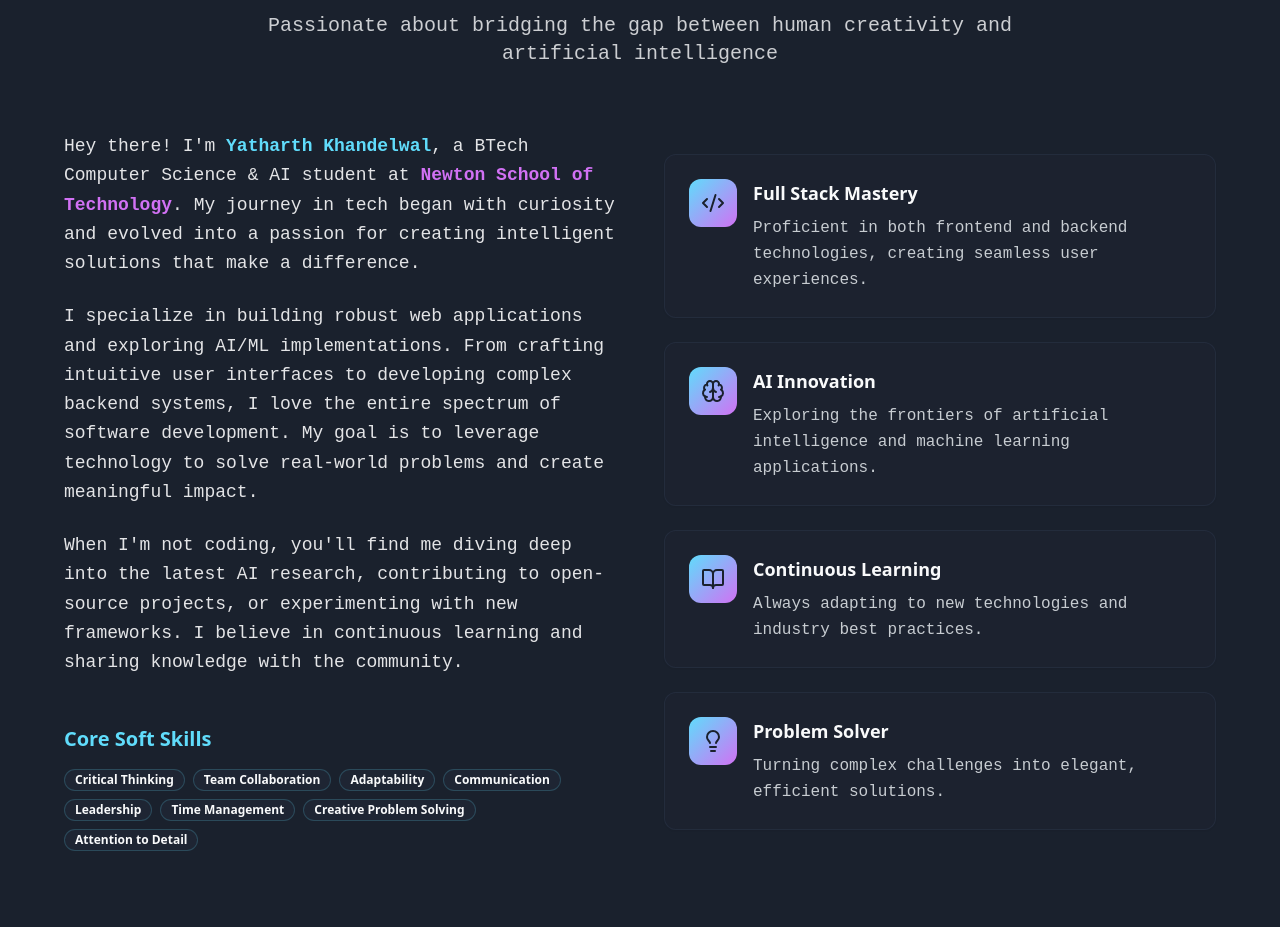
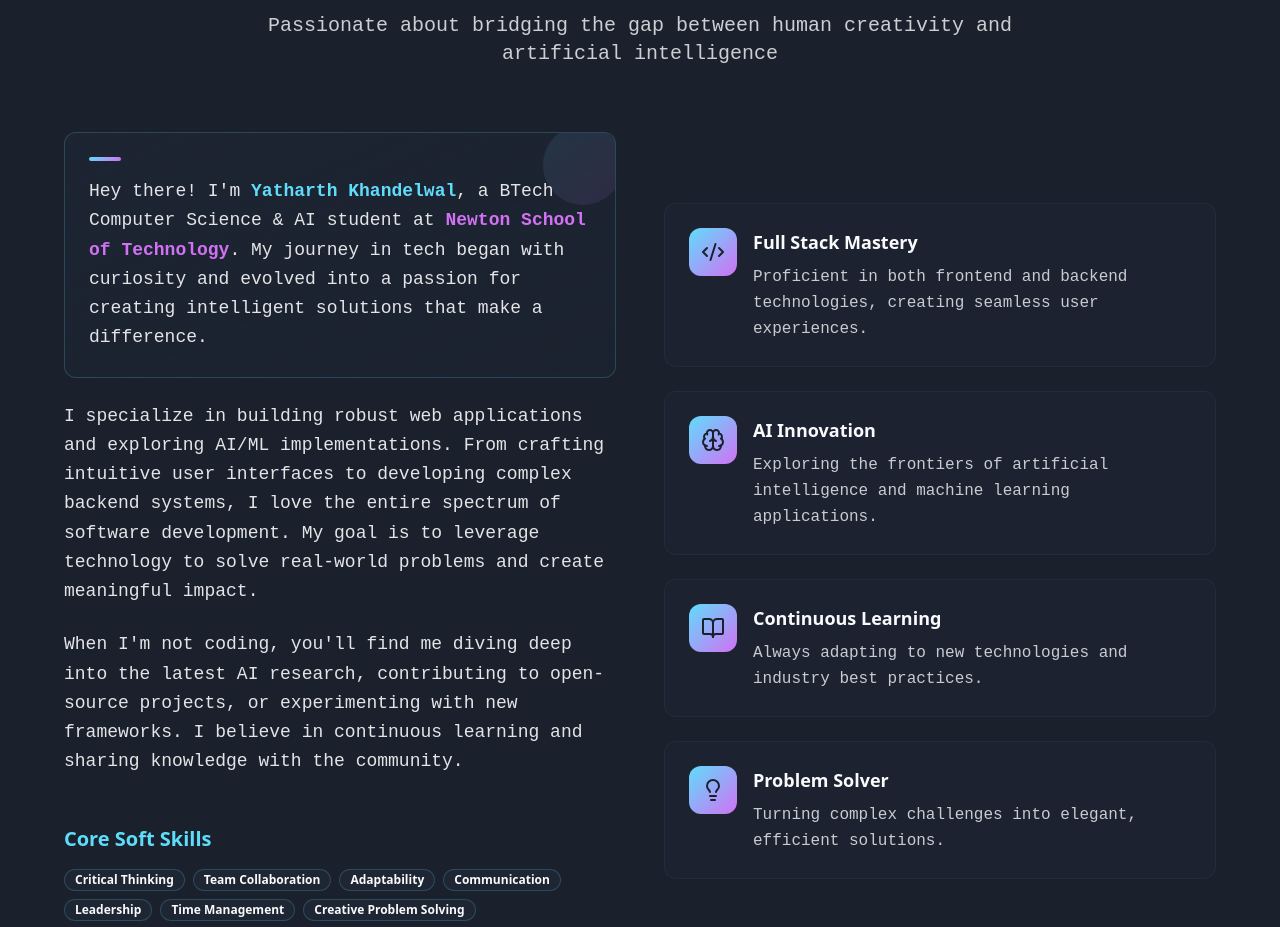
Before and after one commit to Heyykrishnna/spectrum-skill-hub, a React (Vite) app: page / in a window 1280 px wide. Shown: the part 940-1867 px from the top of the page. Built offline with nearby package versions, Linux system fonts and the light colour scheme; a web font is replaced by a local one.

Commit message:
Add dynamic box to About Me
Add a dynamic box element with transitions to the About Me section, specifically around the introductory paragraph.

```diff
--- a/src/components/About.tsx
+++ b/src/components/About.tsx
@@ -47,12 +47,19 @@ const About = () => {
         <div className="grid lg:grid-cols-2 gap-12 items-center">
           <div className="space-y-6">
             <div className="prose prose-invert max-w-none font-mono space-y-6">
-              <p className="text-lg leading-relaxed text-foreground/90">
-                Hey there! I'm <span className="text-primary font-semibold">Yatharth Khandelwal</span>,
-                a BTech Computer Science & AI student at <span className="text-accent font-semibold">Newton School of Technology</span>.
-                My journey in tech began with curiosity and evolved into a passion for creating
-                intelligent solutions that make a difference.
-              </p>
+              <div className="group relative overflow-hidden rounded-xl bg-gradient-to-br from-card/80 to-card/40 border border-primary/20 p-6 hover:border-primary/40 transition-all duration-500 hover:shadow-glow-primary/30 animate-fade-in">
+                <div className="absolute inset-0 bg-gradient-to-r from-primary/5 to-accent/5 opacity-0 group-hover:opacity-100 transition-opacity duration-500"></div>
+                <div className="absolute -top-2 -right-2 w-20 h-20 bg-gradient-primary rounded-full opacity-10 group-hover:scale-125 transition-transform duration-700"></div>
+                <div className="relative z-10">
+                  <div className="w-8 h-1 bg-gradient-primary rounded-full mb-4 group-hover:w-12 transition-all duration-300"></div>
+                  <p className="text-lg leading-relaxed text-foreground/90 group-hover:text-foreground transition-colors duration-300">
+                    Hey there! I'm <span className="text-primary font-semibold group-hover:text-primary/90 transition-colors">Yatharth Khandelwal</span>,
+                    a BTech Computer Science & AI student at <span className="text-accent font-semibold group-hover:text-accent/90 transition-colors">Newton School of Technology</span>.
+                    My journey in tech began with curiosity and evolved into a passion for creating
+                    intelligent solutions that make a difference.
+                  </p>
+                </div>
+              </div>
 
               <p className="text-lg leading-relaxed text-foreground/90">
                 I specialize in building robust web applications and exploring AI/ML implementations.
```
